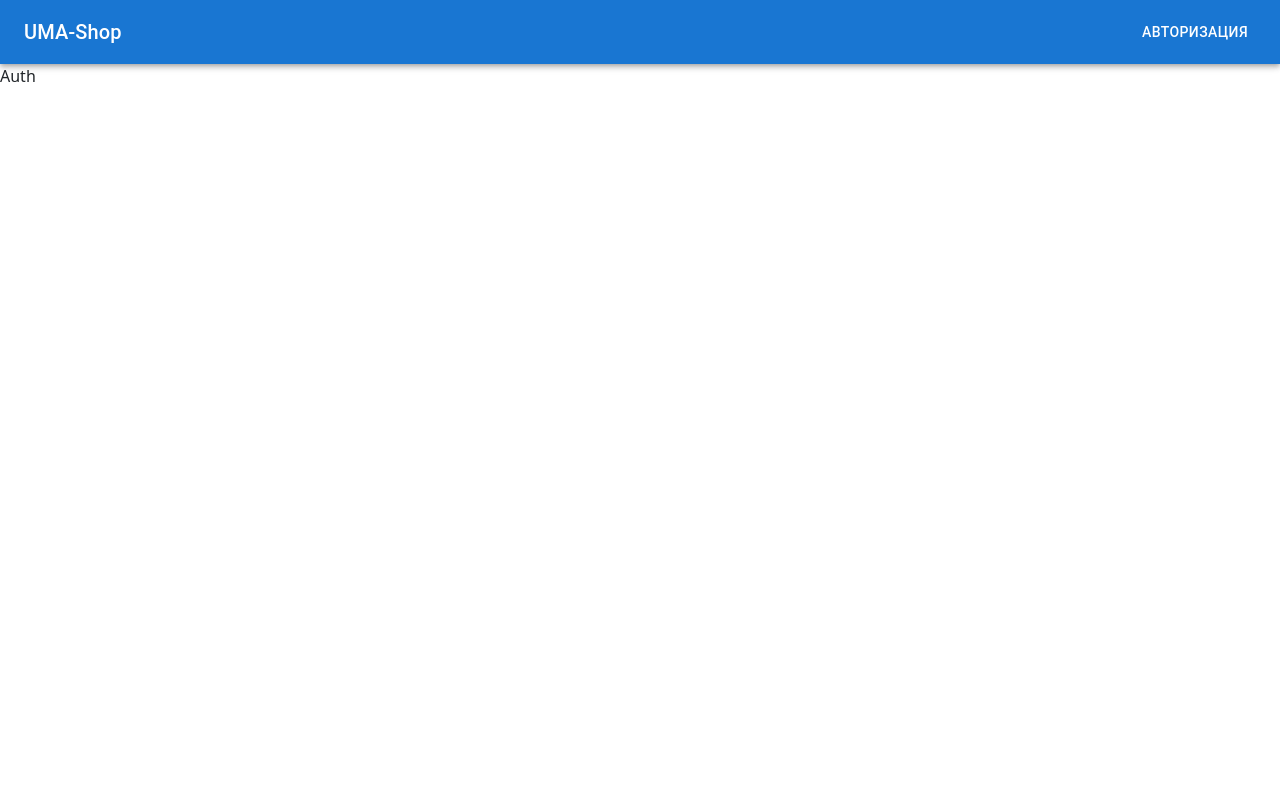
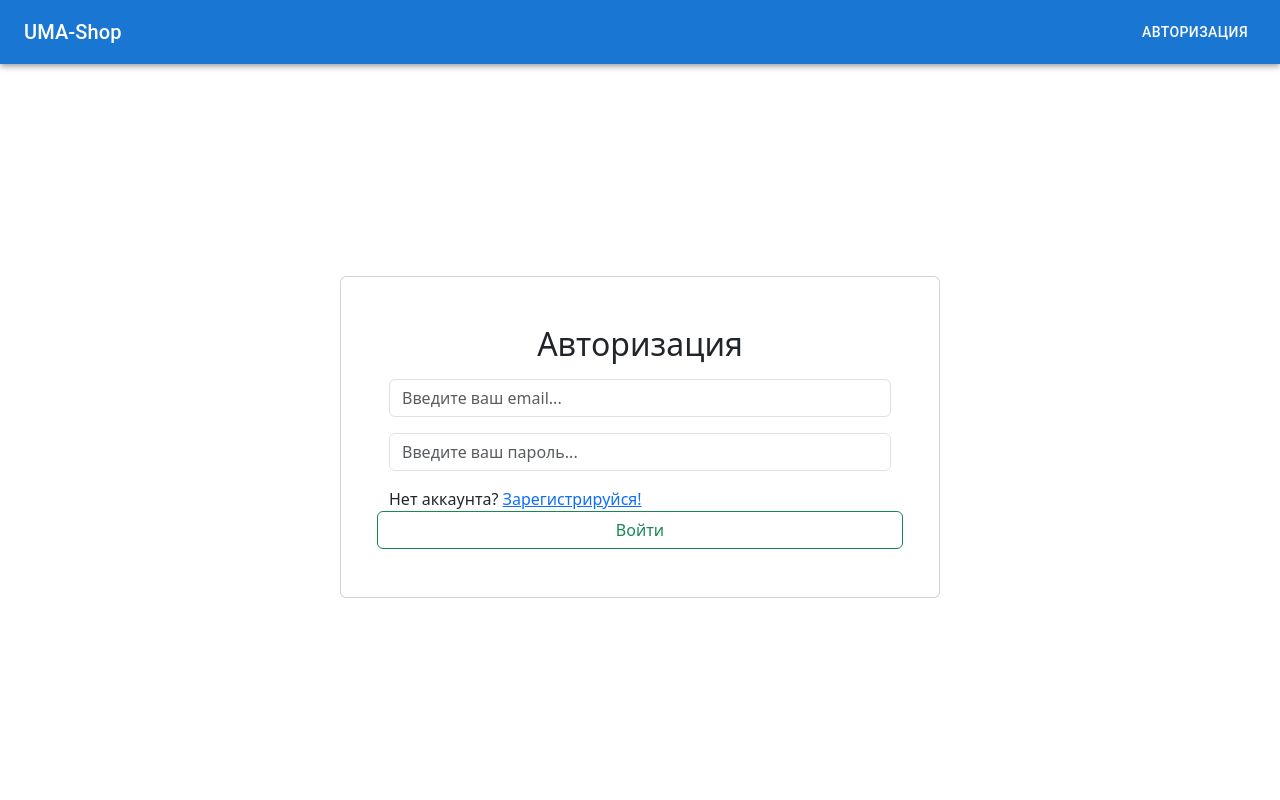
Before and after one commit to UMAtaullin/online-store, a React (Vite) app in the folder client/: page /login in a window 1280 px wide. Shown: the top 800 px of the page. Built offline with nearby package versions, Linux system fonts and the light colour scheme.

Commit message:
feat: FC Auth

```diff
--- a/client/src/App.jsx
+++ b/client/src/App.jsx
@@ -1,11 +1,13 @@
 import AppRouter from './components/AppRouter'
 import NavBar from './components/NavBar'
+import Auth from './pages/Auth'
 
 function App() {
 
   return (
     <>
       <NavBar/>
+      <Auth/>
       <AppRouter />
     </>
   )
--- a/client/src/pages/Auth.jsx
+++ b/client/src/pages/Auth.jsx
@@ -1,8 +1,50 @@
 import React from 'react'
+import { Container, Form } from 'react-bootstrap'
+import Card from 'react-bootstrap/Card'
+import Button from 'react-bootstrap/Button'
+import Row from 'react-bootstrap/Row'
+import { NavLink, useLocation } from 'react-router-dom'
 
 const Auth = () => {
+  const location = useLocation()
+  const isLogin = location.pathname === '/login'
+  console.log(location)
+
   return (
-    <div>Auth</div>
+    <Container
+      className='d-flex justify-content-center align-items-center'
+      style={{ height: window.innerHeight - 54 }}
+    >
+      <Card style={{ width: 600 }} className='p-5'>
+        <h2 className='m-auto'>{isLogin ? 'Авторизация' : 'Регистрация'}</h2>
+        <Form className='d-flex flex-column'>
+          <Form.Control
+            className='mt-3'
+            placeholder='Введите ваш email...'
+          />
+          <Form.Control
+            className='mt-3'
+            placeholder='Введите ваш пароль...'
+            type='password'
+          />
+          <Row className='d-flex justify-content-between mt-3 pl-3 pr-3'>
+            {isLogin ? (
+              <div>
+                Нет аккаунта?{' '}
+                <NavLink to={'/registration'}>Зарегистрируйся!</NavLink>
+              </div>
+            ) : (
+              <div>
+                Есть аккаунт? <NavLink to={'/login'}>Войдите!</NavLink>
+              </div>
+            )}
+            <Button variant={'outline-success'} >
+              {isLogin ? 'Войти' : 'Регистрация'}
+            </Button>
+          </Row>
+        </Form>
+      </Card>
+    </Container>
   )
 }
 
```
